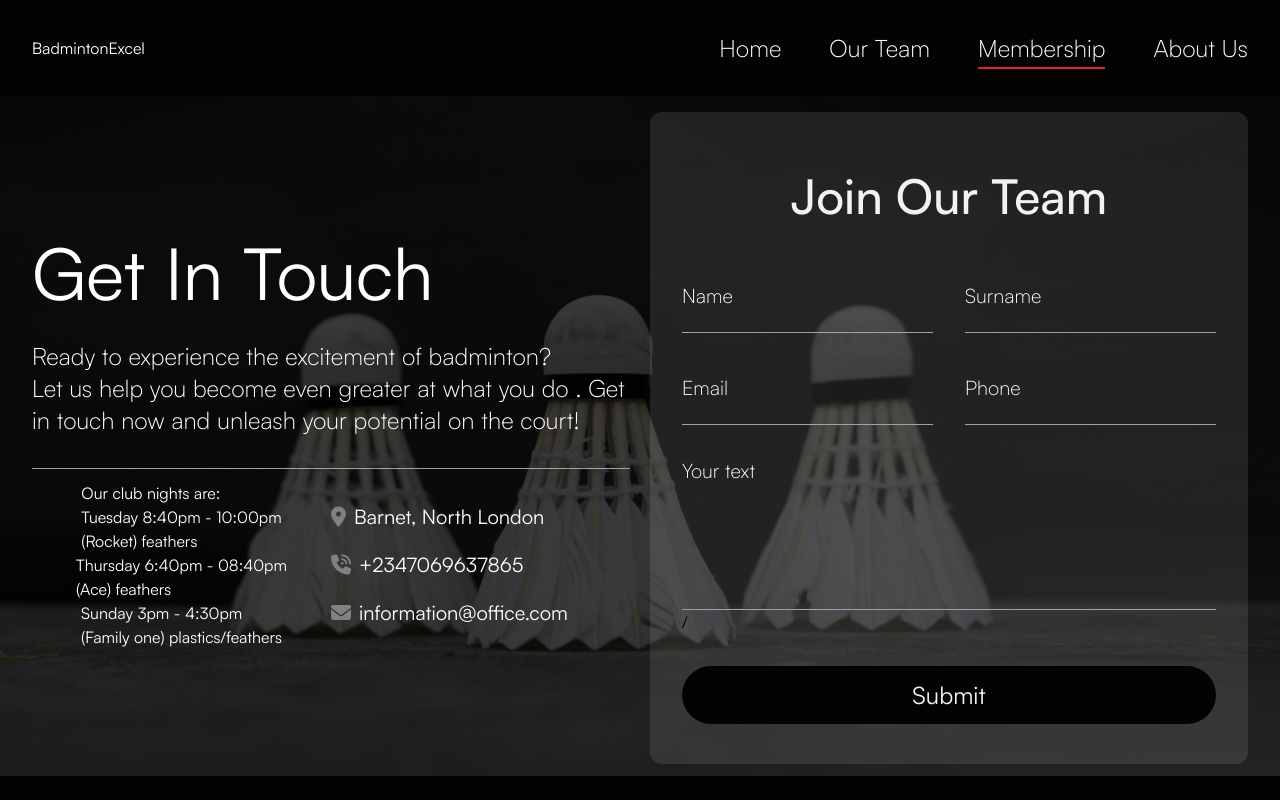
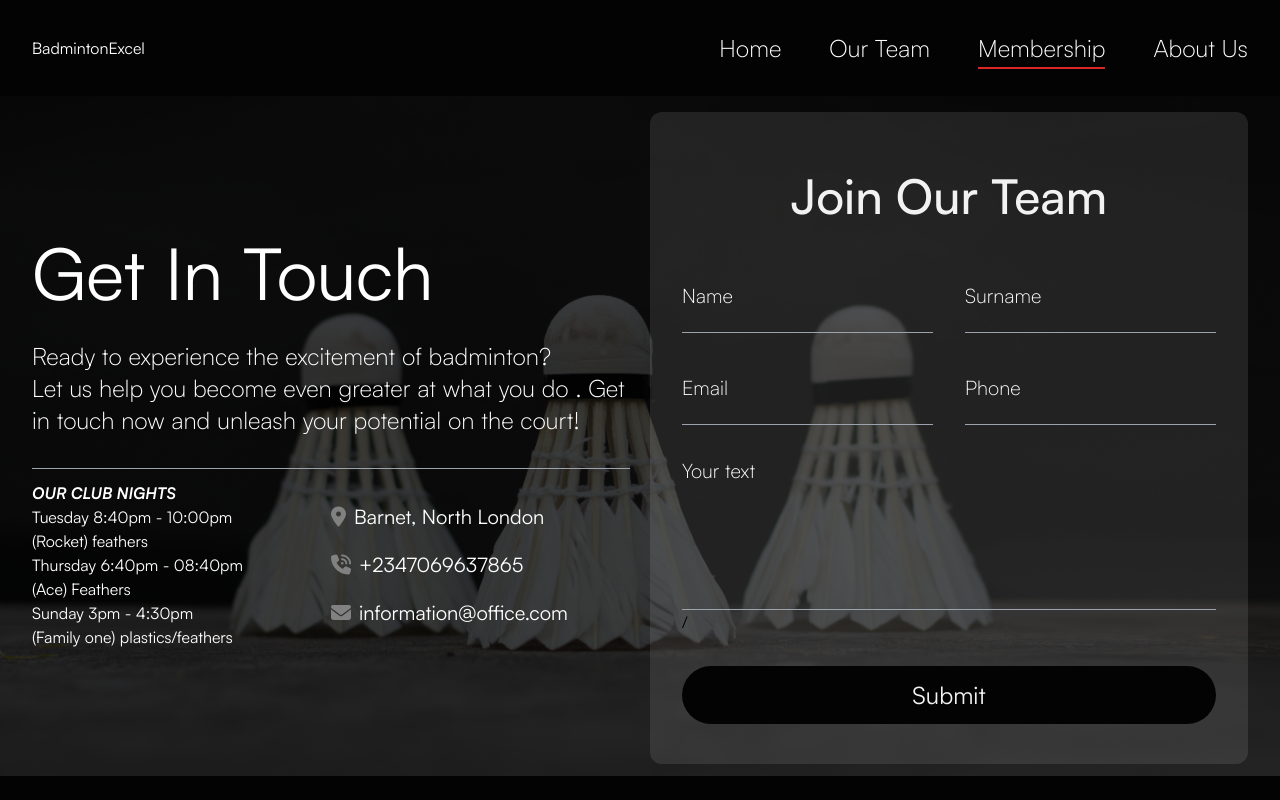
Before and after one commit to fola4/excel, a React (Vite) app: page /membership in a window 1280 px wide. Shown: the top 800 px of the page. Built offline with nearby package versions, Linux system fonts and the light colour scheme.

Commit message:
fix space issues 01

```diff
--- a/src/components/AboutDesc.jsx
+++ b/src/components/AboutDesc.jsx
@@ -1,12 +1,19 @@
 import React from "react";
 
-function AboutDesc({ letter, description }) {
+function AboutDesc({ name, letter, description }) {
   return (
-    <div className="mx-auto grid max-w-xl grid-cols-1 items-center gap-8 sm:grid-cols-[100px_1fr] ">
-      <span className="text-center text-9xl font-bold opacity-60 md:w-28">
+    <div className="mx-auto grid max-w-xl grid-cols-1 items-center gap-x-12 sm:grid-cols-[100px_1fr] lg:grid-cols-[100px_2fr]">
+      <span className="text-center text-[10rem] font-bold opacity-60 md:w-28">
         {letter}
       </span>
-      <p className="text-center text-white sm:text-left">{description}</p>
+      <div className=" space-y-3">
+        <p className="text-center text-3xl font-semibold text-white sm:text-left lg:text-4xl">
+          {name}
+        </p>
+        <p className="text-center text-xl text-white sm:text-left md:font-light lg:text-2xl">
+          {description}
+        </p>
+      </div>
     </div>
   );
 }
--- a/src/constants/index.js
+++ b/src/constants/index.js
@@ -132,28 +132,33 @@ export const pricing = [
 export const aboutUs = [
   {
     letter: "E",
+    name: "Elevate Skills",
     description:
-      "Elevate Skills. At Badminton Excel, we are dedicated to elevating your badminton skills. Our expert coaches provide personalised training to help you excel on the court.",
+      "At Badminton Excel, we are dedicated to elevating your badminton skills. Our expert coaches provide personalised training to help you excel on the court.",
   },
   {
     letter: "X",
+    name: "Xtreme fitness",
     description:
-      "Xtreme fitness. Get ready to acheive extreme fitness levels at our club. Our training programme focus on building stamina, agility as well as weight loss and endurance ensuring you stay at the top of your game.",
+      "Our training programme focus on building stamina, agility as well as weight loss and endurance ensuring you stay at the top of your game.",
   },
   {
     letter: "C",
+    name: "Continous Development",
     description:
-      "Continuous Improvement. Strive for constant growth and development, both on and off the court. Encourage players to push their boundaries and reach new heights in their badminton journey.",
+      "Encourage players to push their boundaries and reach new heights in their badminton journey.",
   },
 
   {
     letter: "E",
+    name: "Exceed Expectations",
     description:
-      "Exceed Expectations. At Badminton Excel, we strive to exceed expectations in every aspect. Fron top-notch coaching to organizing exceptional events, we aim to provide an unparalleled badmintonexperience that inspires greatness.",
+      "From top-notch coaching to organizing exceptional events, we aim to provide an unparalleled badminton experience that inspires greatness.",
   },
   {
     letter: "L",
+    name: "Lifelong friendship",
     description:
-      "Lifelong friendship. Beyond the game, BadmintonExcel is a place where lifelong friendships are formed. Connect with like-minded badminton enthusiasts and be part of a supportive community that shares the passion for sport.",
+      "Connect with like-minded badminton enthusiasts and be part of a supportive community that shares the passion for sport.",
   },
 ];
--- a/src/pages/About.jsx
+++ b/src/pages/About.jsx
@@ -2,6 +2,7 @@ import React from "react";
 import { aboutUs, features } from "../constants";
 import Feature from "../components/Feature";
 import AboutDesc from "../components/AboutDesc";
+import { featureImage } from "../assets/images";
 
 export default function About() {
   return (
@@ -10,11 +11,13 @@ export default function About() {
         <div className=" absolute left-0 top-0 h-full w-full bg-black opacity-60" />
 
         {/* <!-- content --> */}
-        <div className="relative z-20 self-center text-4xl capitalize text-white">
-          <h1>We don't settle for attempts</h1>
-          <h1>We ensure triumph in the world of badminton.</h1>
+        <div className="relative z-20 space-y-3 self-center text-4xl capitalize text-white">
+          <h1 className="md:text-6xl lg:w-2/3">We don't settle for attempts</h1>
+          <h1 className="md:text-6xl lg:w-2/3">
+            We ensure triumph in the world of badminton.
+          </h1>
 
-          <p className=" text-lg">
+          <p className=" text-lg md:text-2xl lg:w-1/2">
             BadmintonExcel champions in delivering dynamic solutions for your
             badminton development needs, empowering your sporting journey to new
             heights.
@@ -22,10 +25,10 @@ export default function About() {
         </div>
       </header>
 
-      <section className="px-12 py-8">
-        <h2 className="px-3 py-3 text-center text-2xl tracking-widest md:py-8">
-          At badmintonExcel, we smash through barriers, delivering unmatched
-          success for our clients with passion and precision.
+      <section className="space-y-3 px-12 py-32">
+        <h2 className="text-md tracking-widest md:px-16  md:pb-8 md:text-center lg:text-2xl">
+          We smash through barriers, delivering unmatched success for our
+          clients with passion and precision.
         </h2>
 
         <div className="grid">
@@ -37,14 +40,26 @@ export default function About() {
         </div>
       </section>
 
-      <section className="grid bg-red-500 p-8">
+      <section className="relative grid bg-red-500 p-8 py-28 sm:gap-y-5 lg:gap-y-12">
+        <img
+          src={featureImage}
+          alt="image"
+          className="absolute -left-1/3 w-[30rem] md:left-0"
+        />
         {aboutUs.map((about, index) => (
           <AboutDesc
+            name={about.name}
             letter={about.letter}
             description={about.description}
             key={index}
           />
         ))}
+
+        <img
+          src={featureImage}
+          alt="image"
+          className="absolute bottom-0 w-[30rem] md:right-0"
+        />
       </section>
     </div>
   );
--- a/src/pages/Membership.jsx
+++ b/src/pages/Membership.jsx
@@ -20,18 +20,21 @@ function Membership() {
 
             <div className="mt-3 grid grid-cols-1 gap-y-8 md:grid-cols-2">
               <div className="text-md self-center md:self-start">
-                <p className="flex justify-center">
-                  Our club nights are: <br /> Tuesday 8:40pm - 10:00pm <br />
-                  (Rocket) feathers
-                </p>
-                <p className="flex justify-center">
-                  Thursday 6:40pm - 08:40pm <br />
-                  (Ace) feathers
-                </p>
-                <p className="flex justify-center">
-                  Sunday 3pm - 4:30pm <br />
-                  (Family one) plastics/feathers
-                </p>
+                <div className="flex flex-col justify-center">
+                  <p className=" font-bold uppercase italic ">
+                    Our club nights
+                  </p>
+                  <p>Tuesday 8:40pm - 10:00pm</p>
+                  <p>(Rocket) feathers</p>
+                </div>
+                <div className="flex flex-col justify-center">
+                  <p>Thursday 6:40pm - 08:40pm</p>
+                  <p>(Ace) Feathers</p>
+                </div>
+                <div className="flex flex-col justify-center">
+                  <p>Sunday 3pm - 4:30pm </p>
+                  <p>(Family one) plastics/feathers</p>
+                </div>
               </div>
               <div className="flex flex-col gap-y-5 self-center text-xl">
                 <a
--- a/src/pages/Team.jsx
+++ b/src/pages/Team.jsx
@@ -10,7 +10,9 @@ function Team() {
 
         {/* <!-- content --> */}
         <div className="absolute left-0 top-0 z-20 grid h-full w-full place-items-center">
-          <h1 className="text-5xl text-white md:text-8xl">Our Team</h1>
+          <h1 className="text-center text-5xl font-thin uppercase text-white md:text-[15rem]">
+            Our Team
+          </h1>
         </div>
       </header>
 
```
